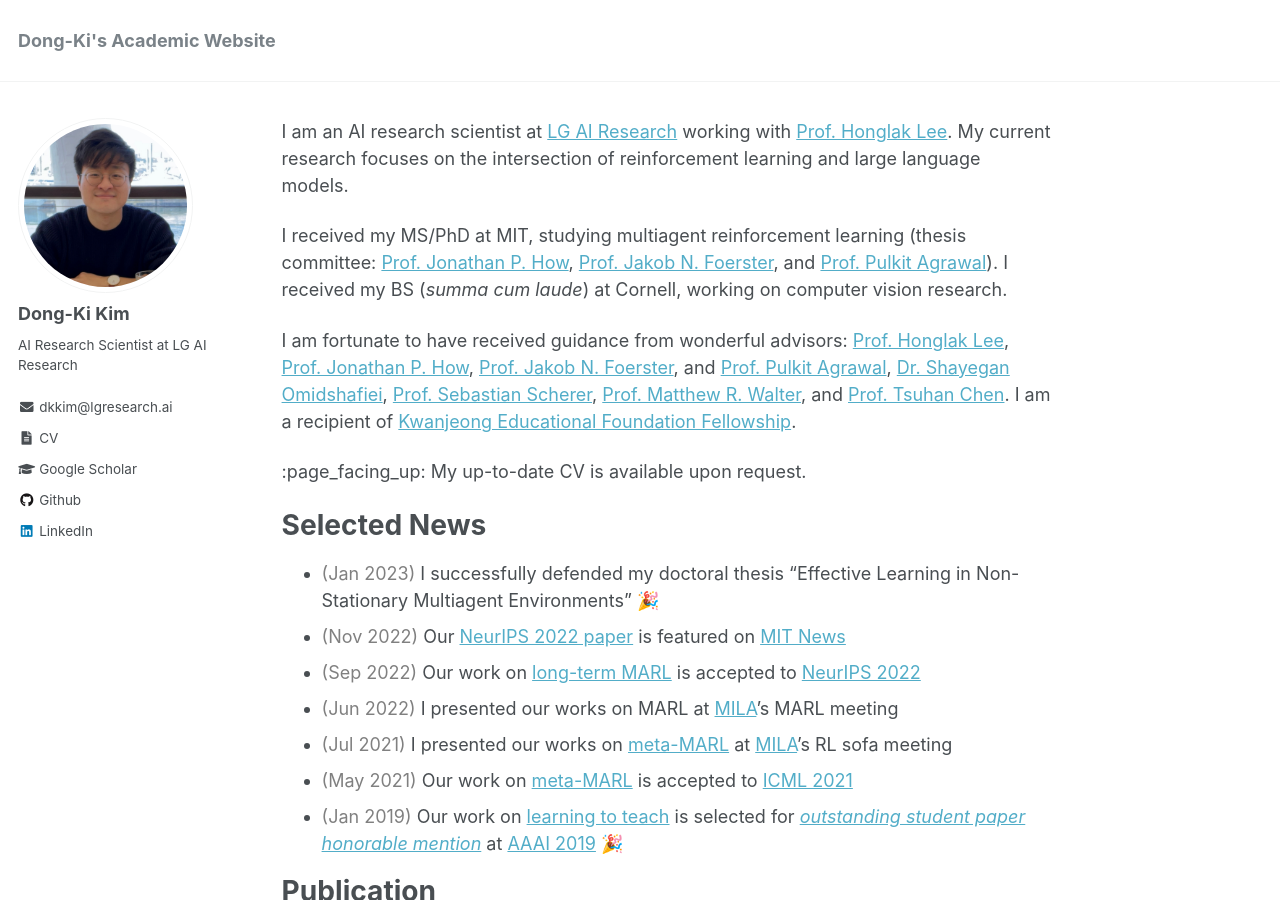
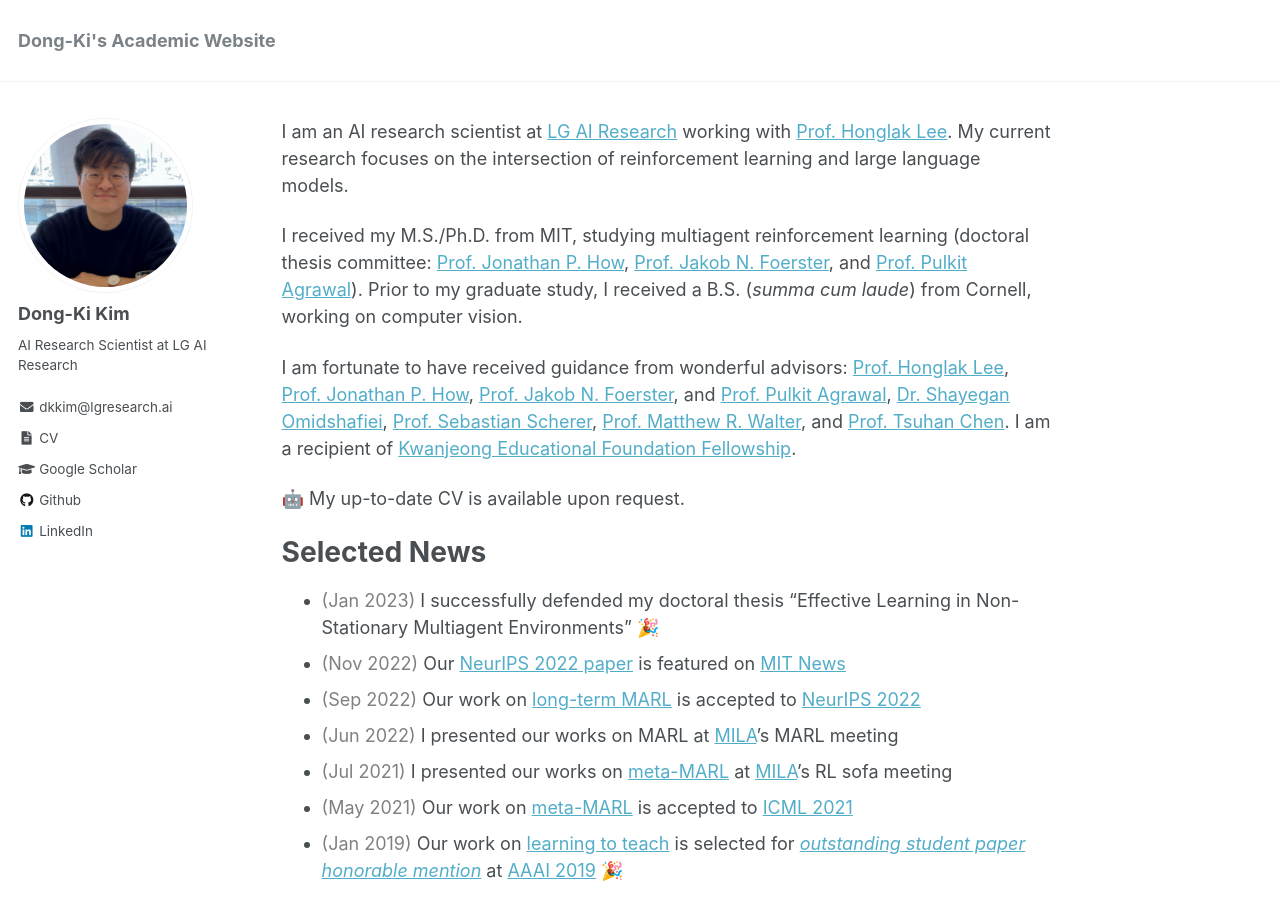
Before and after one commit to dkkim93/dkkim93.github.io, a Jekyll site: the page built from _pages/about.md, in a window 1280 px wide and 900 px high. Built offline with Jekyll 4.4.1, drawn with Linux system fonts in a browser that asks for light colours.

Commit message:
intro updatE

```diff
--- a/_pages/about.md
+++ b/_pages/about.md
@@ -9,11 +9,11 @@ redirect_from:
 ---
 I am an AI research scientist at <a href="https://www.lgresearch.ai/" target="_blank">LG AI Research</a> working with <a href="https://scholar.google.com/citations?user=fmSHtE8AAAAJ&hl=en" target="_blank">Prof. Honglak Lee</a>. My current research focuses on the intersection of reinforcement learning and large language models.
 
-I received my MS/PhD at MIT, studying multiagent reinforcement learning (thesis committee: <a href="https://scholar.google.com/citations?user=gX7rSCcAAAAJ&hl=en" target="_blank">Prof. Jonathan P. How</a>, <a href="https://www.jakobfoerster.com/" target="_blank">Prof. Jakob N. Foerster</a>, and <a href="http://people.csail.mit.edu/pulkitag/" target="_blank">Prof. Pulkit Agrawal</a>). I received my BS (*summa cum laude*) at Cornell, working on computer vision research.
+I received my M.S./Ph.D. from MIT, studying multiagent reinforcement learning (doctoral thesis committee: <a href="https://scholar.google.com/citations?user=gX7rSCcAAAAJ&hl=en" target="_blank">Prof. Jonathan P. How</a>, <a href="https://www.jakobfoerster.com/" target="_blank">Prof. Jakob N. Foerster</a>, and <a href="http://people.csail.mit.edu/pulkitag/" target="_blank">Prof. Pulkit Agrawal</a>). Prior to my graduate study, I received a B.S. (*summa cum laude*) from Cornell, working on computer vision.
 
 I am fortunate to have received guidance from wonderful advisors: <a href="https://scholar.google.com/citations?user=fmSHtE8AAAAJ&hl=en" target="_blank">Prof. Honglak Lee</a>, <a href="https://scholar.google.com/citations?user=gX7rSCcAAAAJ&hl=en" target="_blank">Prof. Jonathan P. How</a>, <a href="https://www.jakobfoerster.com/" target="_blank">Prof. Jakob N. Foerster</a>, and <a href="http://people.csail.mit.edu/pulkitag/" target="_blank">Prof. Pulkit Agrawal</a>, <a href="https://scholar.google.com/citations?user=nm5wMNUAAAAJ&hl=en" target="_blank">Dr. Shayegan Omidshafiei</a>, <a href="https://www.ri.cmu.edu/ri-faculty/sebastian-scherer/" target="_blank">Prof. Sebastian Scherer</a>, <a href="https://home.ttic.edu/~mwalter/" target="_blank">Prof. Matthew R. Walter</a>, and <a href="https://www.nus.edu.sg/about/management/chen-tsuhan" target="_blank">Prof. Tsuhan Chen</a>. I am a recipient of <a href="http://ikef.or.kr/page.php?id=intro/intro">Kwanjeong Educational Foundation Fellowship</a>.
 
-:page_facing_up: My up-to-date CV is available upon request.
+&#129302; My up-to-date CV is available upon request.
 
 Selected News
 ======
```
